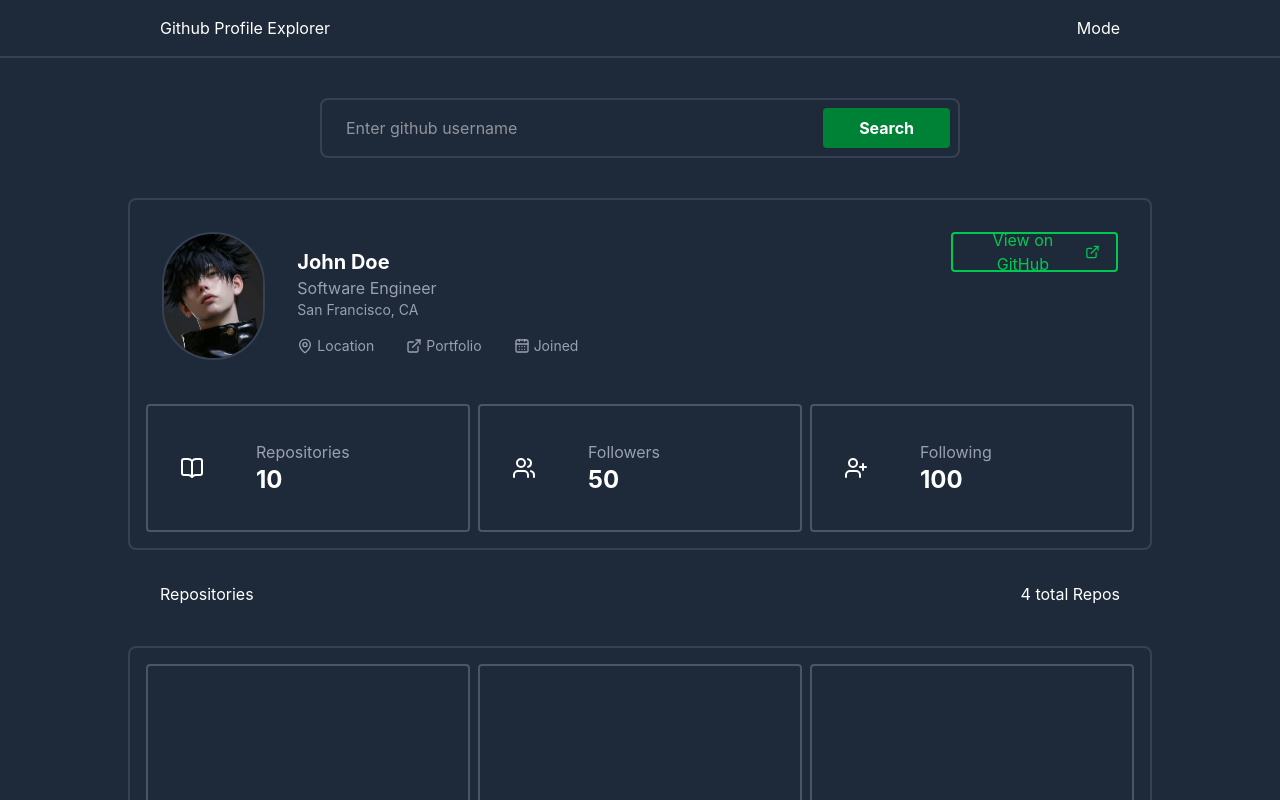
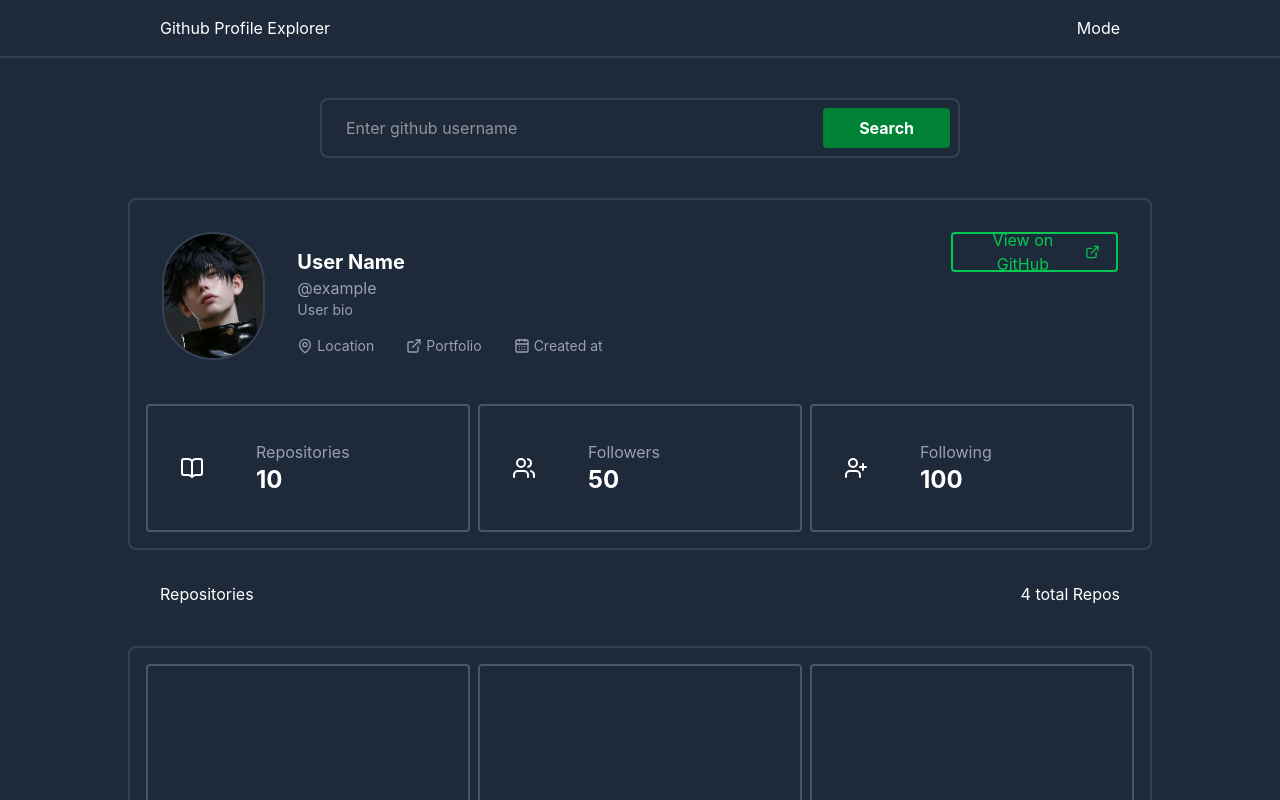
Before and after one commit to Hana-Haneefa/githubProfileExplorer, a React (Vite) app: page / in a window 1280 px wide. Shown: the top 800 px of the page. Built offline with nearby package versions, Linux system fonts and the light colour scheme.

Commit message:
feat: implement GitHub profile search with loading and error handling

```diff
--- a/frontend/SearchPage.jsx
+++ b/frontend/SearchPage.jsx
@@ -1,3 +1,4 @@
+import {useState} from "react";
 import profileImage from "../src/images/profile.jpg";
 import {
   MapPin,
@@ -10,6 +11,34 @@ import {
 } from "lucide-react";
 
 function SearchPage() {
+  const [username, setUsername] = useState("");
+  const [user, setUser] = useState(null);
+  const [error, setError] = useState(null);
+  const [loading, setLoading] = useState(false); // state to track loading status
+
+  // search function to fetch GitHub profile data
+  const handleSearch = async () => {
+    setError(null); // reset error state before making a new request
+    setUser(null); // reset user state before making a new request
+    setLoading(true); // set loading state to true before making a new request
+    try {
+      const response = await fetch(`https://api.github.com/users/${username}`);
+
+      if (!response.ok) {
+        setError("User not found. Please check the username and try again.");
+        return; // exit the function if the response is not ok
+      }
+
+      const data = await response.json(); //convert the response to JSON so we can access it as an object
+      setUser(data);
+    } catch (error) {
+      setError(
+        "An error occurred while fetching the data. Please try again later.",
+      );
+    } finally {
+      setLoading(false); // set loading state to false when the request is complete or fails
+    }
+  };
   return (
     <div className="bg-gray-800 text-white h-full flex flex-col">
       <div className="flex justify-between items-center py-4 px-40 border-b-2 border-gray-700">
@@ -24,24 +53,55 @@ function SearchPage() {
             type="search"
             placeholder="Enter github username"
             className="w-full px-4 rounded-lg focus:outline-none "
+            value={username}
+            onChange={(e) => setUsername(e.target.value)}
           />
-          <button className="bg-green-700 hover:bg-green-900 text-white font-bold py-2 px-4 rounded w-1/4 transition-colors duration-300">
-            Search
+          <button onClick={handleSearch} className="bg-green-700 hover:bg-green-900 text-white font-bold py-2 px-4 rounded w-1/4 transition-colors duration-300">
+            {loading ? "Searching..." : "Search"}
           </button>
         </div>
+        {error && <p className="text-red-500 text-center mt-4">{error}</p>}
+
+
         {/* profile division */}
+
         <div className="profile flex flex-col items-center mt-10 border-2 border-gray-700 w-4/5 mx-auto rounded-lg p-4">
           {/* top div */}
           <div className="w-full h-auto  rounded-lg mb-4 flex p-4">
             {/* image div */}
-            <div className="border-2 border-gray-700 rounded-full w-32 h-32 overflow-hidden">
+            {user ? (
+              <div className="border-2 border-gray-700 rounded-full w-32 h-32 overflow-hidden">
+              <img src={user.avatar_url} alt="Profile" className="w-full h-full object-cover" />
+            </div>
+            ):(
+              <div className="border-2 border-gray-700 rounded-full w-32 h-32 overflow-hidden">
               <img src={profileImage} alt="Profile" />
             </div>
+            )}
             {/* info div */}
-            <div className="w-1/2 h-auto ml-4 p-4 flex flex-col justify-start items-start">
-              <h2 className="text-xl font-bold">John Doe</h2>
-              <p className="text-gray-400">Software Engineer</p>
-              <p className="text-gray-400 text-sm">San Francisco, CA</p>
+           {user ? ( <div className="w-1/2 h-auto ml-4 p-4 flex flex-col justify-start items-start">
+              <h2 className="text-xl font-bold">{user ? user.name : "User Name"}</h2>
+              <p className="text-gray-400">{user ? "@"+ user.login : "Not Available"}</p>
+              <p className="text-gray-400 text-sm">{user ? user.bio : "User bio not available"}</p>
+              <div className="flex gap-8 mt-4 text-gray-400 text-sm">
+                <span className="flex items-center gap-1">
+                  <MapPin size={16} />
+                  {user && user.location ? user.location : "Not Provided"}
+                </span>
+                <span className="flex items-center gap-1">
+                  <ExternalLink size={16} />
+                  {user && user.blog ? user.blog : "Not Provided"}
+                </span>
+                <span className="flex items-center gap-1">
+                  <CalendarDays size={16} />
+                  {user && user.created_at ? user.created_at : "Not Provided"}
+                </span>
+              </div>
+            </div>):(
+               <div className="w-1/2 h-auto ml-4 p-4 flex flex-col justify-start items-start">
+              <h2 className="text-xl font-bold">User Name</h2>
+              <p className="text-gray-400">@example</p>
+              <p className="text-gray-400 text-sm">User bio</p>
               <div className="flex gap-8 mt-4 text-gray-400 text-sm">
                 <span className="flex items-center gap-1">
                   <MapPin size={16} />
@@ -53,10 +113,11 @@ function SearchPage() {
                 </span>
                 <span className="flex items-center gap-1">
                   <CalendarDays size={16} />
-                  Joined
+                 Created at
                 </span>
               </div>
-            </div>
+            </div>)}
+
             <button className=" text-green-500 border-2 border-green-500 ml-70 px-4 rounded w-50 h-10 transition-colors duration-300 flex justify-center items-center gap-2 hover:bg-green-500 hover:text-white">
               View on GitHub
               <ExternalLink size={16} />
@@ -93,6 +154,8 @@ function SearchPage() {
             </div>
           </div>
         </div>
+
+        {/* repo heading */}
         <div className="w-full flex justify-between px-40 mt-8">
           <p>Repositories</p>
           <p>4 total Repos</p>
@@ -104,6 +167,8 @@ function SearchPage() {
           <div className="w-full h-40 border-2 border-gray-600 rounded"></div>
           <div className="w-full h-40 border-2 border-gray-600 rounded"></div>
         </div>
+
+
       </div>
     </div>
   );
--- a/src/App.jsx
+++ b/src/App.jsx
@@ -3,34 +3,7 @@ import { useState } from "react";
 import SearchPage from "../frontend/SearchPage.jsx";
 
 function App() {
-  const [username, setUsername] = useState("");
-  const [user, setUser] = useState(null);
-  const [error, setError] = useState(null);
-  const [loading, setLoading] = useState(false); // state to track loading status
 
-  // search function to fetch GitHub profile data
-  const handleSearch = async () => {
-    setError(null); // reset error state before making a new request
-    setUser(null); // reset user state before making a new request
-    setLoading(true); // set loading state to true before making a new request
-    try {
-      const response = await fetch(`https://api.github.com/users/${username}`);
-
-      if (!response.ok) {
-        setError("User not found. Please check the username and try again.");
-        return; // exit the function if the response is not ok
-      }
-
-      const data = await response.json(); //convert the response to JSON so we can access it as an object
-      setUser(data);
-    } catch (error) {
-      setError(
-        "An error occurred while fetching the data. Please try again later.",
-      );
-    } finally {
-      setLoading(false); // set loading state to false when the request is complete or fails
-    }
-  };
 
   return (
     // <div>
```
